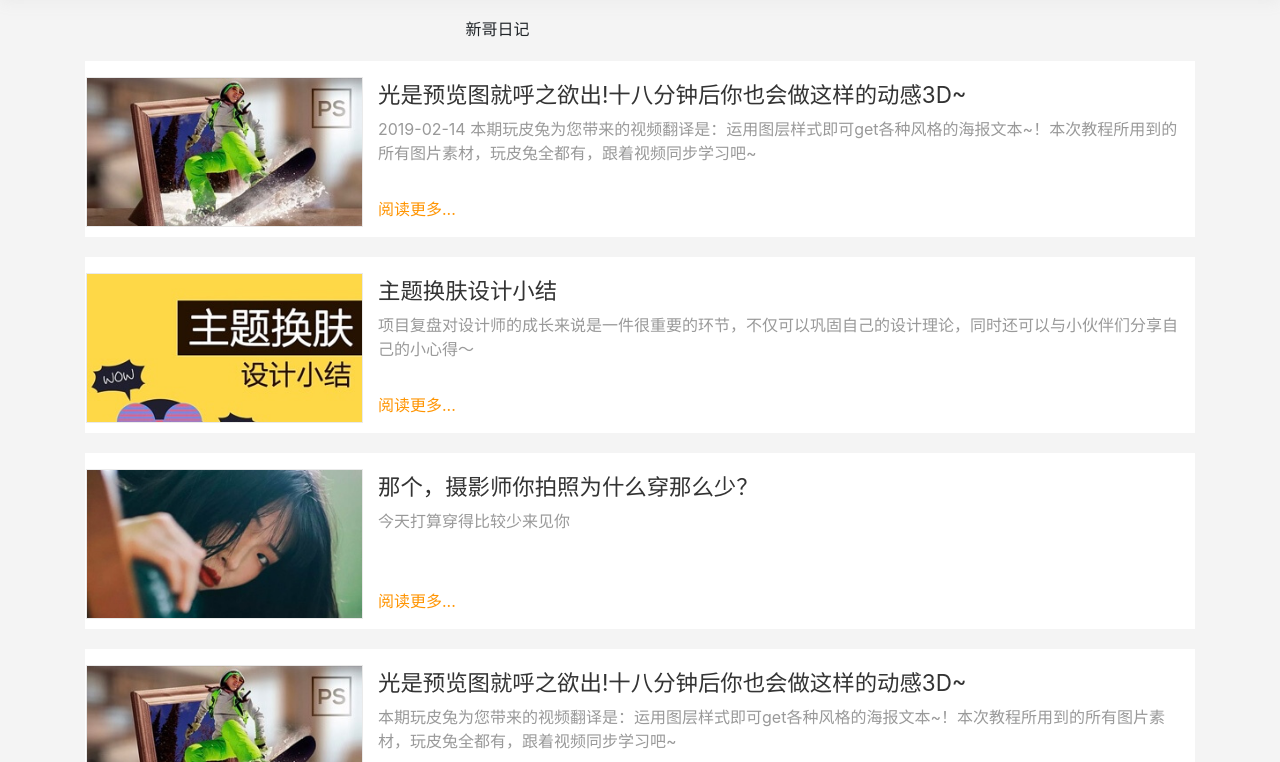
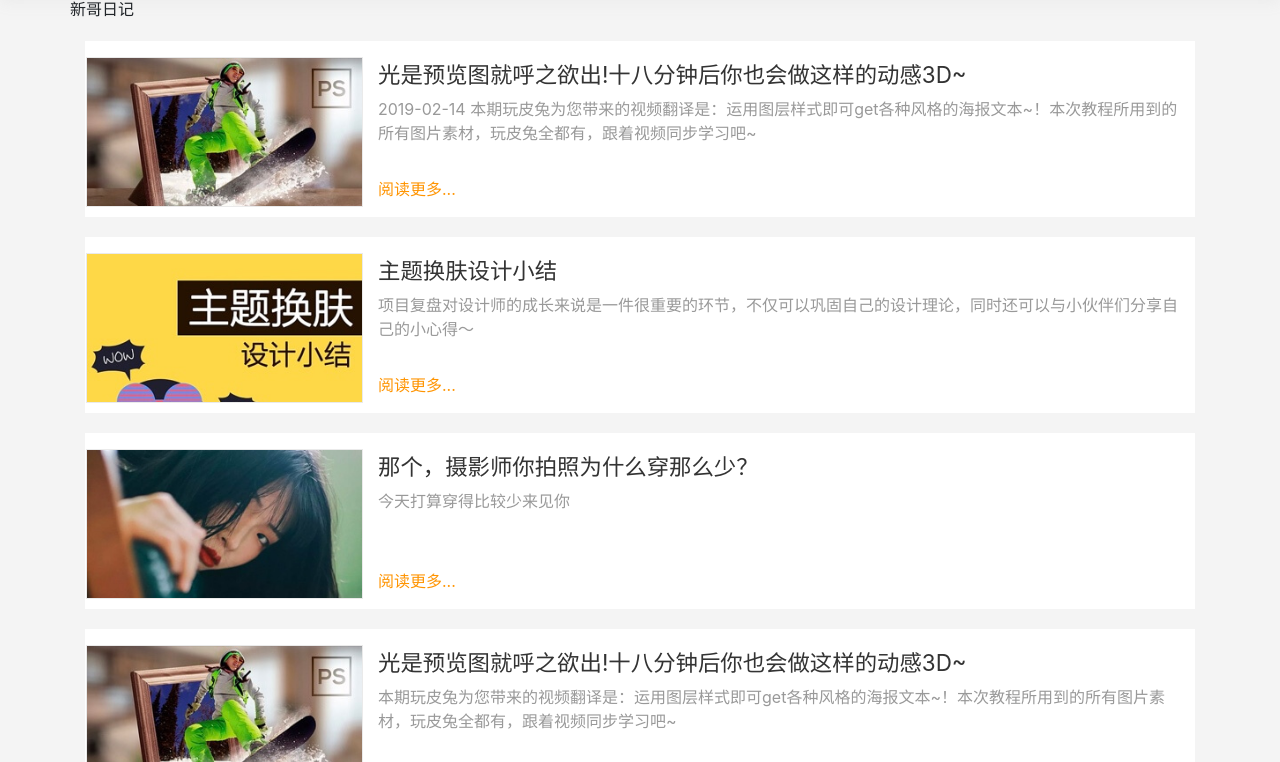
Before and after one commit to anxinweb/blog, a plain HTML site: page diary.html in a window 1280 px wide. Shown: the part 85-847 px from the top of the page. Drawn offline with Linux system fonts and the light colour scheme.

Commit message:
Update diary.html

```diff
--- a/diary.html
+++ b/diary.html
@@ -39,9 +39,8 @@
 
 <div class="cl-cantainer container">
     <div class="row">
-        <div class="col-md-9 cl-left">
-
-           <!-- <div class="recommend-index">-->
+        <!--<div class="col-md-9 cl-left">-->
+            <div class="recommend-index">
                 <center>新哥日记</center>
                    <!-- <div id="carouselExampleIndicators" class="carousel slide" data-ride="carousel">
                         <ol class="carousel-indicators">
```
